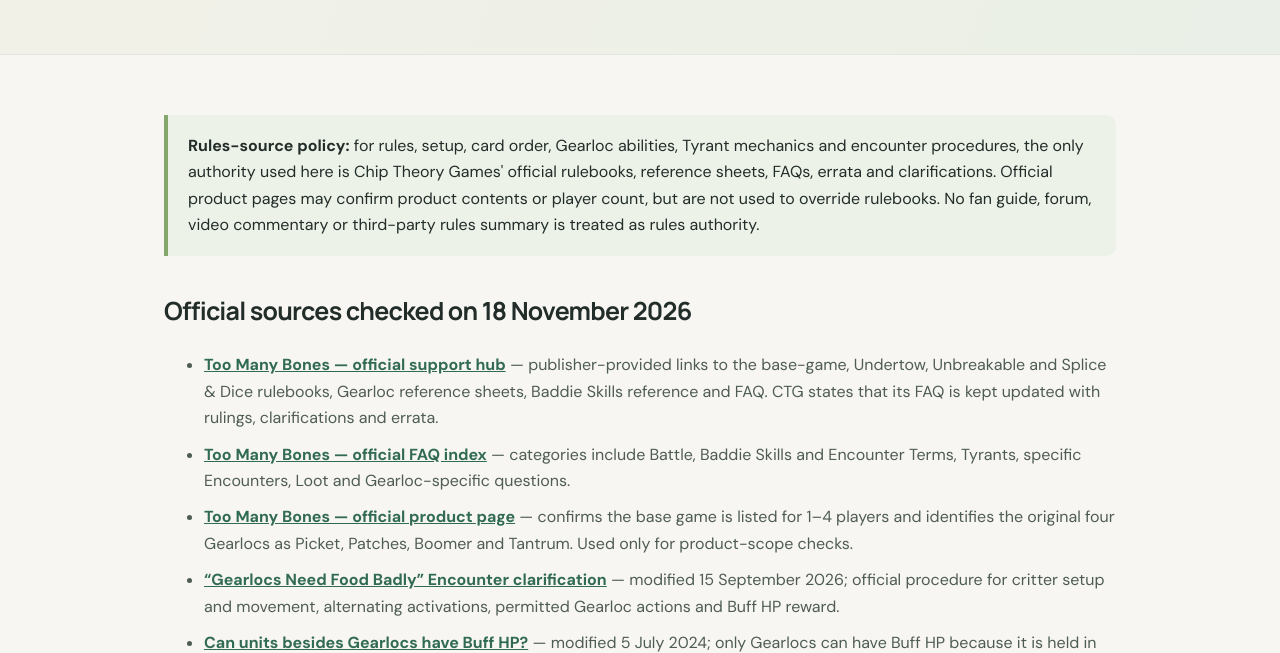
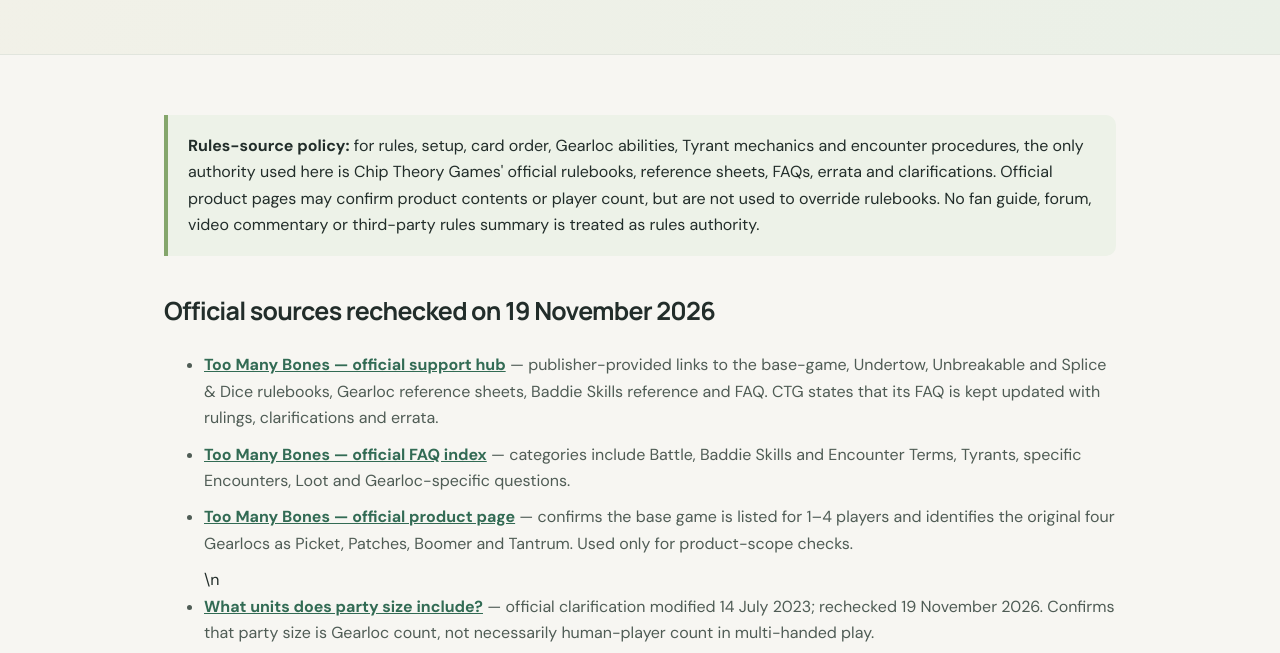
Before and after one commit to JamSpot/too-many-bones-solo-academy, a plain HTML site: page research.html in a window 1280 px wide. Shown: the part 303-956 px from the top of the page. Drawn offline with Linux system fonts and the light colour scheme.

Commit message:
Record verified multi-handed play guidance and source check

```diff
--- a/research.html
+++ b/research.html
@@ -24,11 +24,11 @@
 <article class="content">
 <div class="info-box"><strong>Rules-source policy:</strong> for rules, setup, card order, Gearloc abilities, Tyrant mechanics and encounter procedures, the only authority used here is Chip Theory Games' official rulebooks, reference sheets, FAQs, errata and clarifications. Official product pages may confirm product contents or player count, but are not used to override rulebooks. No fan guide, forum, video commentary or third-party rules summary is treated as rules authority.</div>
 
-<h2>Official sources checked on 18 November 2026</h2>
+<h2>Official sources rechecked on 19 November 2026</h2>
 <ul class="source-list">
 <li><a href="https://chiptheorygames.com/pages/support/too-many-bones" target="_blank" rel="noopener">Too Many Bones — official support hub</a> — publisher-provided links to the base-game, Undertow, Unbreakable and Splice &amp; Dice rulebooks, Gearloc reference sheets, Baddie Skills reference and FAQ. CTG states that its FAQ is kept updated with rulings, clarifications and errata.</li>
 <li><a href="https://support.chiptheorygames.com/support/solutions/33000133540" target="_blank" rel="noopener">Too Many Bones — official FAQ index</a> — categories include Battle, Baddie Skills and Encounter Terms, Tyrants, specific Encounters, Loot and Gearloc-specific questions.</li>
-<li><a href="https://chiptheorygames.com/products/too-many-bones" target="_blank" rel="noopener">Too Many Bones — official product page</a> — confirms the base game is listed for 1–4 players and identifies the original four Gearlocs as Picket, Patches, Boomer and Tantrum. Used only for product-scope checks.</li>
+<li><a href="https://chiptheorygames.com/products/too-many-bones" target="_blank" rel="noopener">Too Many Bones — official product page</a> — confirms the base game is listed for 1–4 players and identifies the original four Gearlocs as Picket, Patches, Boomer and Tantrum. Used only for product-scope checks.</li>\n<li><a href="https://tmbsupport.chiptheorygames.com/support/solutions/articles/33000283023-what-units-does-party-size-include-" target="_blank" rel="noopener">What units does party size include?</a> — official clarification modified 14 July 2023; rechecked 19 November 2026. Confirms that party size is Gearloc count, not necessarily human-player count in multi-handed play.</li>
 
 <li><a href="https://tmbsupport.chiptheorygames.com/support/solutions/articles/33000210199-q-how-does-the-gearlocs-need-food-badly-encounter-work-" target="_blank" rel="noopener">“Gearlocs Need Food Badly” Encounter clarification</a> — modified 15 September 2026; official procedure for critter setup and movement, alternating activations, permitted Gearloc actions and Buff HP reward.</li>
 <li><a href="https://tmbsupport.chiptheorygames.com/support/solutions/articles/33000290014-can-units-besides-gearlocs-have-buff-hp-" target="_blank" rel="noopener">Can units besides Gearlocs have Buff HP?</a> — modified 5 July 2024; only Gearlocs can have Buff HP because it is held in their Prep Area.</li>
@@ -72,7 +72,7 @@
 <tr><td>Gearloc roster</td><td><span class="pill">Official roster source identified</span></td><td>Build individual dossiers from each official reference sheet.</td></tr>
 <tr><td>Tyrants &amp; Baddies</td><td><span class="pill">Framework only</span></td><td>Verify each Tyrant setup and ability against its official components and FAQs.</td></tr>
 <tr><td>Expansions &amp; add-ons</td><td><span class="pill">Initial register</span></td><td>Audit each owned product's official rules and compatibility notes.</td></tr>
-<tr><td>Solo &amp; multi-handed strategy</td><td><span class="pill">Research plan</span></td><td>Separate rules from recommendations and record the assumptions behind each strategy.</td></tr>
+<tr><td>Solo &amp; multi-handed strategy</td><td><span class="pill">Two-Gearloc operating aid published</span></td><td>Build and table-test character-specific examples without turning recommendations into rules.</td></tr>
 </tbody>
 </table>
 </div>
```
